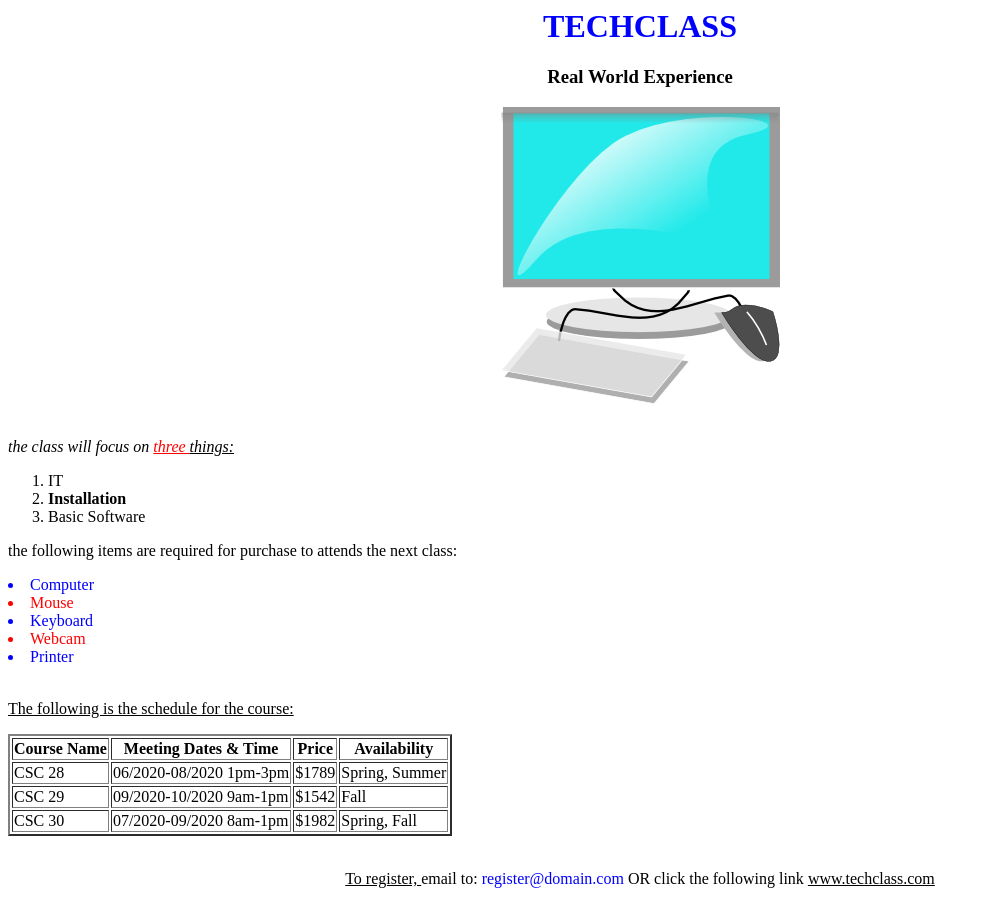
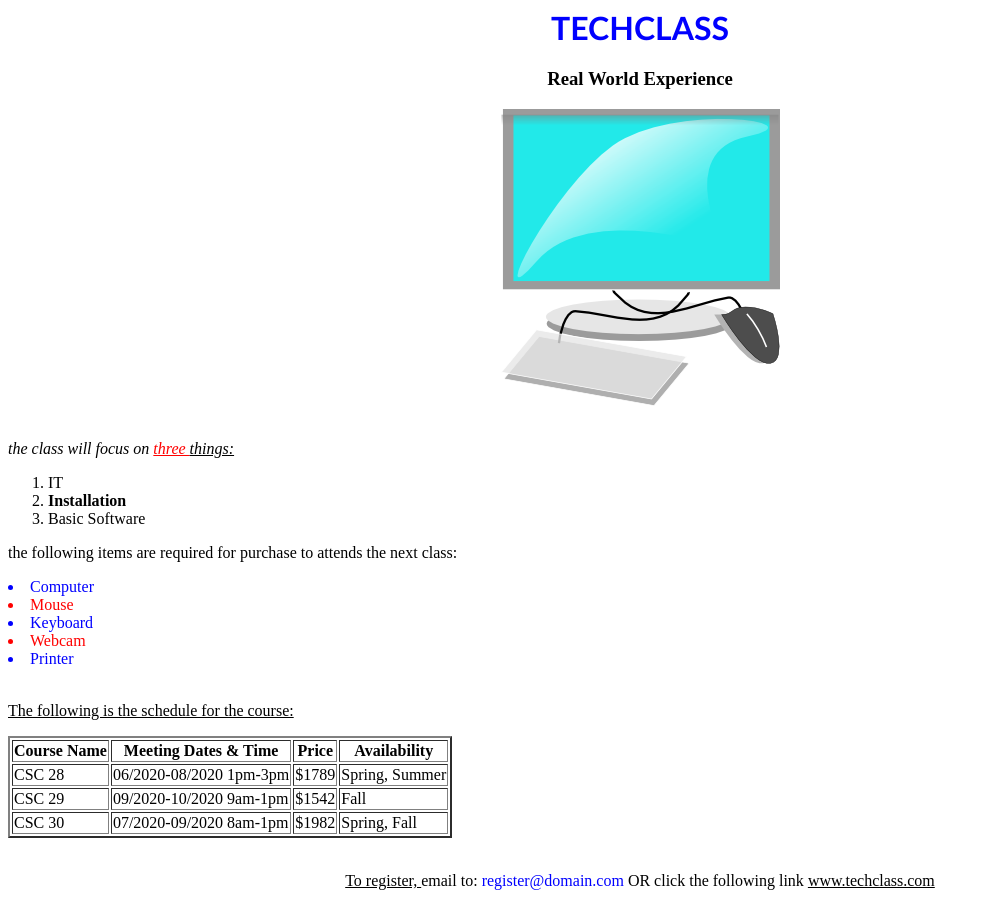
Before and after one commit to dkamalov/CISC4800_EXAM_001, a plain HTML site: page index.html in a window 1280 px wide. Shown: the whole page, without its empty margins (0-990 px from the left). Drawn offline with Linux system fonts and the light colour scheme.

Commit message:
Update index.html

```diff
--- a/index.html
+++ b/index.html
@@ -4,7 +4,7 @@
 
       h1{
         text-align:center;
-        text-font:Calibri;
+        font-family:Calibri;
         color:blue;
       }
       h3{
```
